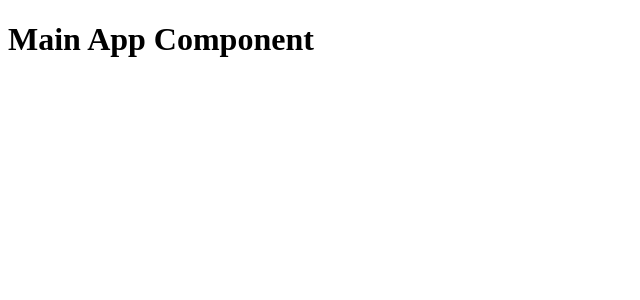
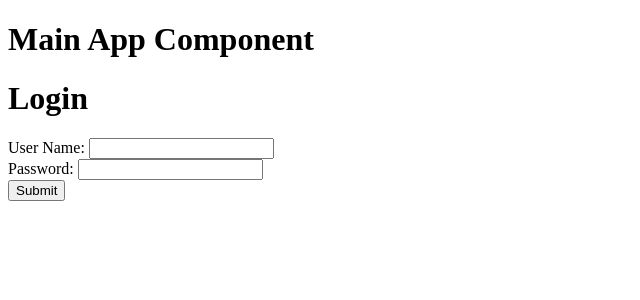
Before and after one commit to knittmann/RentalManagementFrontend, an Angular app in the folder rental/: page /login in a window 1280 px wide. Before the commit this address led to /. Shown: the top 300 px of the page, without its empty margins (0-640 px from the left). Built offline with nearby package versions, Linux system fonts and the light colour scheme.

Commit message:
RM-16 Initial work for creating user login and authentication

```diff
--- a/rental/src/app/app-routing.module.ts
+++ b/rental/src/app/app-routing.module.ts
@@ -1,8 +1,10 @@
 import { NgModule } from '@angular/core';
 import { RouterModule, Routes } from '@angular/router';
+import { LoginComponent } from './login/login.component';
 import { UserListComponent } from './user/user-list/user-list.component';
 
 const routes: Routes = [
+  {path: 'login', component:LoginComponent},
   {path: 'users', component:UserListComponent},
 ];
 
--- /dev/null
+++ b/rental/src/app/login/login.component.html
@@ -0,0 +1,19 @@
+<h1>Login</h1>
+
+<div class="row">
+    <form #loginForm="ngForm" (ngSubmit)="onLoginSubmit(loginForm)">
+        <div class="my-3">
+            <label for="userName">
+                User Name:
+            </label>
+            <input id="userName" type='text' name="userName" ngModel>
+        </div>
+        <div class="my-3">
+            <label for="password">
+                Password:
+            </label>
+            <input id="password" type='text' name="password" ngModel>
+        </div>
+            <button class="button" type="submit">Submit</button>
+    </form>
+</div>
--- /dev/null
+++ b/rental/src/app/login/login.component.ts
@@ -0,0 +1,45 @@
+import { Component, OnInit } from '@angular/core';
+import { FormBuilder } from '@angular/forms';
+import { Router, ActivatedRoute } from '@angular/router';
+import { AuthGuardService } from 'src/app/services/auth-guard.service';
+import { UserService } from 'src/app/services/user/user.service';
+
+@Component({
+  selector: 'app-login',
+  templateUrl: './login.component.html',
+  styleUrls: ['./login.component.css']
+})
+export class LoginComponent implements OnInit {
+
+  invalidCredentialsMsg: string | undefined;
+  user: any;
+  userName: string | undefined;
+  password: string | undefined;
+  retUrl: string | null="home";
+
+  constructor(
+    private authGuardService: AuthGuardService,
+    private userService: UserService,
+    private router: Router,
+    private activatedRoute: ActivatedRoute,
+    ) { }
+
+  ngOnInit(): void {
+    this.activatedRoute.queryParamMap.subscribe(params => {
+      this.retUrl = params.get('retUrl');
+      console.log('LoginComponent/ngOnInit '+ this.retUrl);
+    });
+  }
+
+  onLoginSubmit(loginForm: any) {
+    this.authGuardService.login(loginForm.value.userName, loginForm.value.password).subscribe( data => {
+      console.log('return to ' + this.retUrl);
+      if (this.retUrl != null) {
+        this.router.navigate([this.retUrl]);
+      } else {
+        this.router.navigate(['home']);
+      }
+    })
+  }
+
+}
--- /dev/null
+++ b/rental/src/app/services/auth-guard.service.ts
@@ -0,0 +1,39 @@
+import { Injectable } from '@angular/core';
+import { of } from 'rxjs';
+import { UserService } from 'src/app/services/user/user.service';
+
+@Injectable({
+  providedIn: 'root'
+})
+export class AuthGuardService {
+
+  private isLoggedIn: boolean;
+  private userName: string | undefined;
+  private role: string | undefined;
+
+  constructor() {
+    this.isLoggedIn = false;
+  }
+
+  login(userName: string, password: string) {
+
+    this.isLoggedIn = true;
+    this.userName = userName;
+    return of(this.isLoggedIn);
+  }
+
+  isUserLoggedIn(): boolean {
+    return this.isLoggedIn;
+  }
+
+  isAdminUser(): boolean {
+    if (this.role == 'admin') {
+      return true;
+    }
+    return false;
+  }
+
+  logout(): void {
+    this.isLoggedIn = false;
+  }
+}
--- a/rental/src/app/user/user-list/user-list.component.html
+++ b/rental/src/app/user/user-list/user-list.component.html
@@ -5,6 +5,7 @@
     <table class="table">
         <thead>
             <tr>
+                <th scope="col">ID</th>
                 <th scope="col">Name</th>
                 <th scope="col">Username</th>
                 <th scope="col">Password</th>
@@ -12,6 +13,7 @@
         </thead>
         <tbody>
             <tr *ngFor="let user of users">
+                <td> {{user._id}}</td>
                 <td> {{user.name}}</td>
                 <td>{{user.username}}</td>
                 <td appHighlight>{{user.password}}</td>
```
Also changed, not shown: rental/src/app/app.module.ts (+6 -1 lines), rental/src/app/login/login.component.css (added), 2 other files (tests, documents, lock files or other folders).
